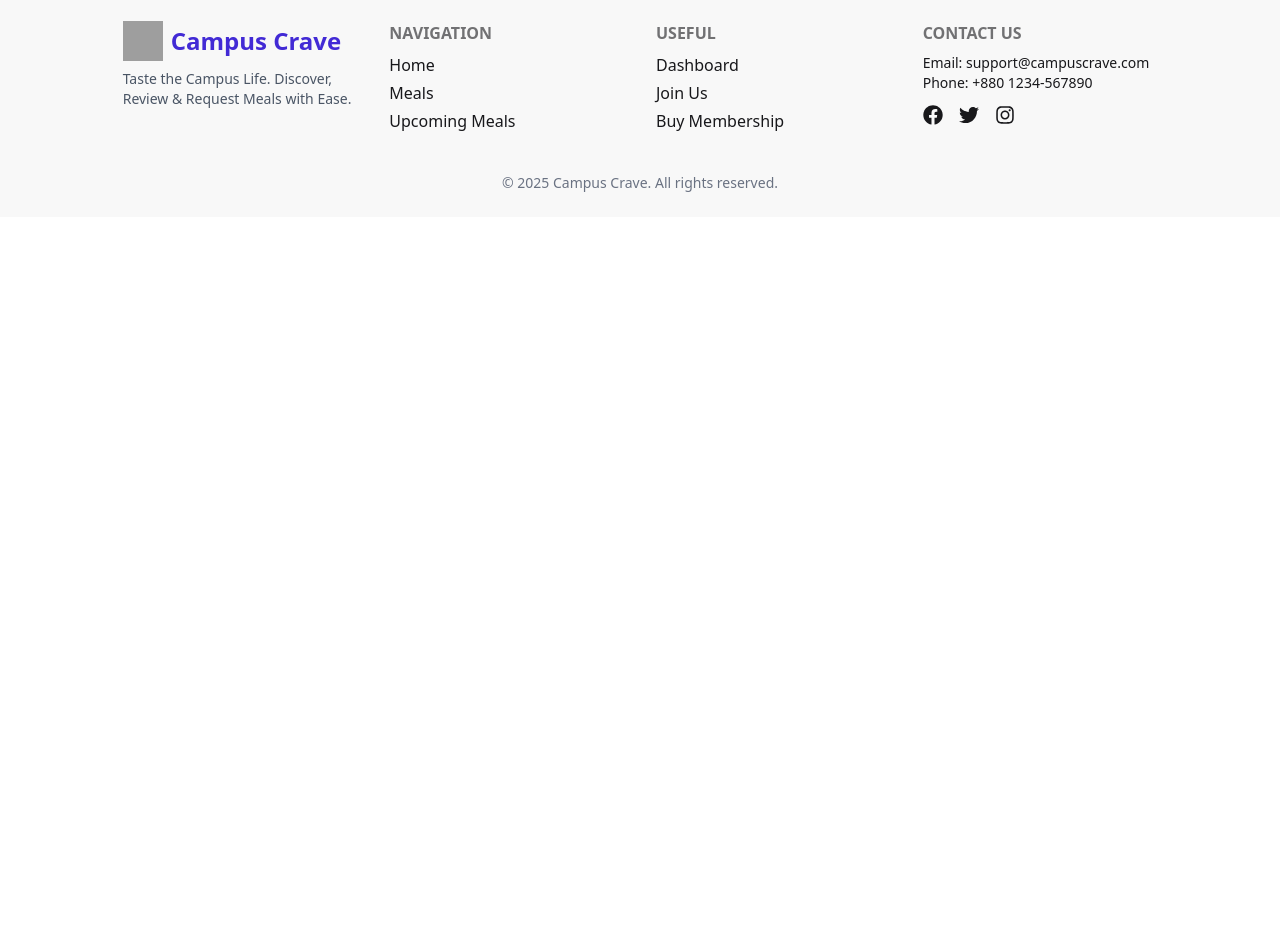
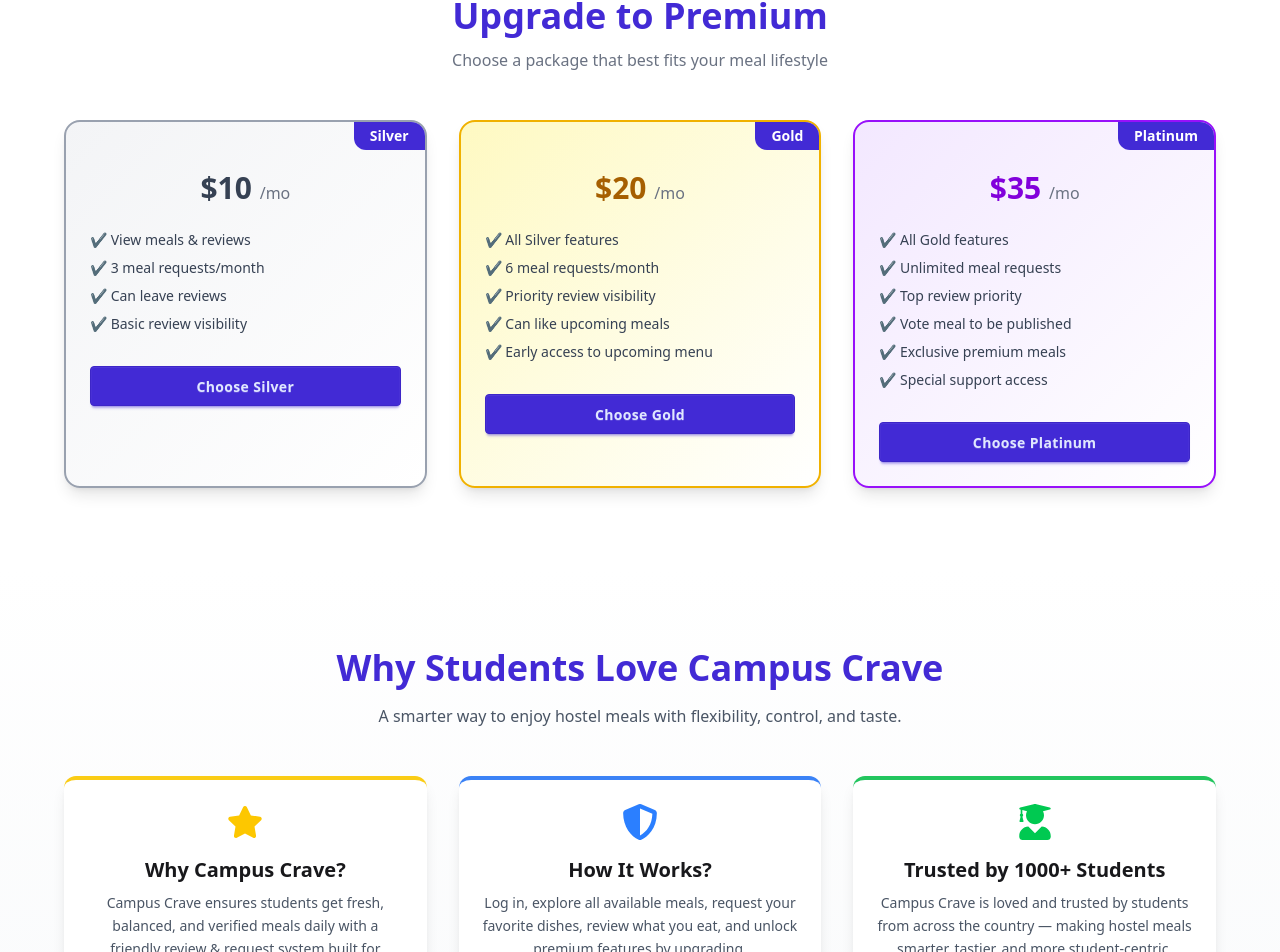
Before and after one commit to skrased2006/campus_crave, a React (Vite) app: page / in a window 1280 px wide. Shown: the part 652-1604 px from the top of the page. Before the commit the page ends 869 px from the top, so only its background shows below. Built offline with nearby package versions, Linux system fonts and the light colour scheme; no server answers; grey boxes are pictures that could not be loaded.

Commit message:
added membersSection and bannerSection and ExtraSection

```diff
--- /dev/null
+++ b/src/pages/ErrorPage/ErrorPage.jsx
@@ -0,0 +1,36 @@
+import { Link } from "react-router";
+import { motion } from "framer-motion";
+
+const ErrorPage = () => {
+  return (
+    <div className="min-h-screen flex flex-col items-center justify-center bg-white px-4 text-center">
+      <motion.h1
+        className="text-6xl md:text-8xl font-extrabold text-primary mb-4"
+        initial={{ scale: 0 }}
+        animate={{ scale: 1 }}
+        transition={{ type: "spring", stiffness: 100 }}
+      >
+        404
+      </motion.h1>
+
+      <motion.h2
+        className="text-2xl md:text-3xl font-semibold text-gray-700 mb-3"
+        initial={{ opacity: 0, y: 20 }}
+        animate={{ opacity: 1, y: 0 }}
+        transition={{ delay: 0.3 }}
+      >
+        Page Not Found
+      </motion.h2>
+
+      <p className="text-gray-500 mb-6 max-w-md">
+        Sorry! The page you're looking for doesn’t exist or has been moved.
+      </p>
+
+      <Link to="/" className="btn btn-primary">
+        ⬅️ Go Back Home
+      </Link>
+    </div>
+  );
+};
+
+export default ErrorPage;
--- /dev/null
+++ b/src/pages/Home/ExtraSection.jsx
@@ -0,0 +1,68 @@
+import { FaStar, FaShieldAlt, FaUserGraduate } from "react-icons/fa";
+import { motion } from "framer-motion";
+
+const infos = [
+  {
+    title: "Why Campus Crave?",
+    icon: <FaStar className="text-yellow-400 text-4xl" />,
+    desc: "Campus Crave ensures students get fresh, balanced, and verified meals daily with a friendly review & request system built for campus life.",
+  },
+  {
+    title: "How It Works?",
+    icon: <FaShieldAlt className="text-blue-500 text-4xl" />,
+    desc: "Log in, explore all available meals, request your favorite dishes, review what you eat, and unlock premium features by upgrading.",
+  },
+  {
+    title: "Trusted by 1000+ Students",
+    icon: <FaUserGraduate className="text-green-500 text-4xl" />,
+    desc: "Campus Crave is loved and trusted by students from across the country — making hostel meals smarter, tastier, and more student-centric.",
+  },
+];
+
+const ExtraSection = () => {
+  return (
+    <section className="py-20 px-4 bg-gradient-to-b from-white to-gray-50">
+      <div className="max-w-6xl mx-auto text-center">
+        <motion.h2
+          className="text-4xl font-extrabold text-primary mb-4"
+          initial={{ opacity: 0, y: 30 }}
+          whileInView={{ opacity: 1, y: 0 }}
+          transition={{ duration: 0.5 }}
+          viewport={{ once: true }}
+        >
+          Why Students Love Campus Crave
+        </motion.h2>
+        <p className="text-gray-600 mb-12 max-w-xl mx-auto">
+          A smarter way to enjoy hostel meals with flexibility, control, and taste.
+        </p>
+
+        <div className="grid grid-cols-1 md:grid-cols-3 gap-8">
+          {infos.map((info, idx) => (
+            <motion.div
+              key={idx}
+              className="bg-white rounded-xl shadow-lg border-t-4 p-6 hover:shadow-xl transition-all duration-300"
+              initial={{ opacity: 0, y: 40 }}
+              whileInView={{ opacity: 1, y: 0 }}
+              transition={{ duration: 0.5, delay: idx * 0.2 }}
+              viewport={{ once: true }}
+              style={{
+                borderTopColor:
+                  idx === 0
+                    ? "#facc15"
+                    : idx === 1
+                      ? "#3b82f6"
+                      : "#22c55e",
+              }}
+            >
+              <div className="flex justify-center mb-4">{info.icon}</div>
+              <h3 className="text-xl font-semibold mb-2">{info.title}</h3>
+              <p className="text-sm text-gray-600 leading-relaxed">{info.desc}</p>
+            </motion.div>
+          ))}
+        </div>
+      </div>
+    </section>
+  );
+};
+
+export default ExtraSection;
--- a/src/pages/Home/Home.jsx
+++ b/src/pages/Home/Home.jsx
@@ -1,10 +1,14 @@
 import React from 'react';
 import BannerSection from './BannerSection';
+import MembershipSection from './MembershipSection';
+import ExtraSection from './ExtraSection';
 
 const Home = () => {
   return (
     <div>
       <BannerSection></BannerSection>
+      <MembershipSection></MembershipSection>
+      <ExtraSection></ExtraSection>
 
     </div>
   );
--- /dev/null
+++ b/src/pages/Home/MembershipSection.jsx
@@ -0,0 +1,100 @@
+import { useNavigate } from "react-router";
+import { motion } from "framer-motion";
+
+const plans = [
+  {
+    name: "Silver",
+    price: 10,
+    gradient: "from-gray-100 to-white",
+    border: "border-gray-400",
+    text: "text-gray-700",
+    features: [
+      "View meals & reviews",
+      "3 meal requests/month",
+      "Can leave reviews",
+      "Basic review visibility",
+    ],
+  },
+  {
+    name: "Gold",
+    price: 20,
+    gradient: "from-yellow-100 to-white",
+    border: "border-yellow-500",
+    text: "text-yellow-700",
+    features: [
+      "All Silver features",
+      "6 meal requests/month",
+      "Priority review visibility",
+      "Can like upcoming meals",
+      "Early access to upcoming menu",
+    ],
+  },
+  {
+    name: "Platinum",
+    price: 35,
+    gradient: "from-purple-100 to-white",
+    border: "border-purple-600",
+    text: "text-purple-700",
+    features: [
+      "All Gold features",
+      "Unlimited meal requests",
+      "Top review priority",
+      "Vote meal to be published",
+      "Exclusive premium meals",
+      "Special support access",
+    ],
+  },
+];
+
+
+const MembershipSection = () => {
+  const navigate = useNavigate();
+
+  const handleCheckout = (packageName) => {
+    navigate(`/checkout/${packageName.toLowerCase()}`);
+  };
+
+  return (
+    <section className="py-20 px-4 bg-base-100">
+      <div className="max-w-6xl mx-auto text-center">
+        <h2 className="text-4xl font-bold text-primary mb-3">Upgrade to Premium</h2>
+        <p className="text-gray-500 mb-12">
+          Choose a package that best fits your meal lifestyle
+        </p>
+
+        <div className="grid grid-cols-1 md:grid-cols-3 gap-8">
+          {plans.map((plan, idx) => (
+            <motion.div
+              key={plan.name}
+              whileHover={{ scale: 1.05 }}
+              transition={{ duration: 0.3 }}
+              className={`border-2 ${plan.border} rounded-2xl shadow-lg bg-gradient-to-br ${plan.gradient} p-6 relative overflow-hidden`}
+            >
+              {/* Ribbon */}
+              <span className={`absolute top-0 right-0 bg-primary text-white text-sm font-semibold px-4 py-1 rounded-bl-xl`}>
+                {plan.name}
+              </span>
+
+              <h3 className={`text-3xl font-extrabold mt-6 mb-2 ${plan.text}`}>${plan.price} <span className="text-base font-medium text-gray-500">/mo</span></h3>
+
+              <ul className="text-left mt-6 mb-8 space-y-2 text-sm text-gray-700">
+                {plan.features.map((feature, i) => (
+                  <li key={i}>✔️ {feature}</li>
+                ))}
+              </ul>
+
+              <button
+                onClick={() => handleCheckout(plan.name)}
+                className="btn btn-primary w-full capitalize tracking-wide"
+              >
+                Choose {plan.name}
+              </button>
+            </motion.div>
+          ))}
+        </div>
+      </div>
+    </section>
+  );
+};
+
+export default MembershipSection;
--- a/src/routes/Routes.jsx
+++ b/src/routes/Routes.jsx
@@ -5,6 +5,7 @@ import MainLayout from "../layout/MainLayout";
 import Home from "../pages/Home/Home";
 import Login from "../pages/Authentication/Login";
 import Register from "../pages/Authentication/Register";
+import ErrorPage from "../pages/ErrorPage/ErrorPage";
 
 
 
@@ -12,6 +13,7 @@ export const router = createBrowserRouter([
   {
     path: "/",
     Component: MainLayout,
+    errorElement: <ErrorPage></ErrorPage>,
     children: [
       {
         index: true,
```
